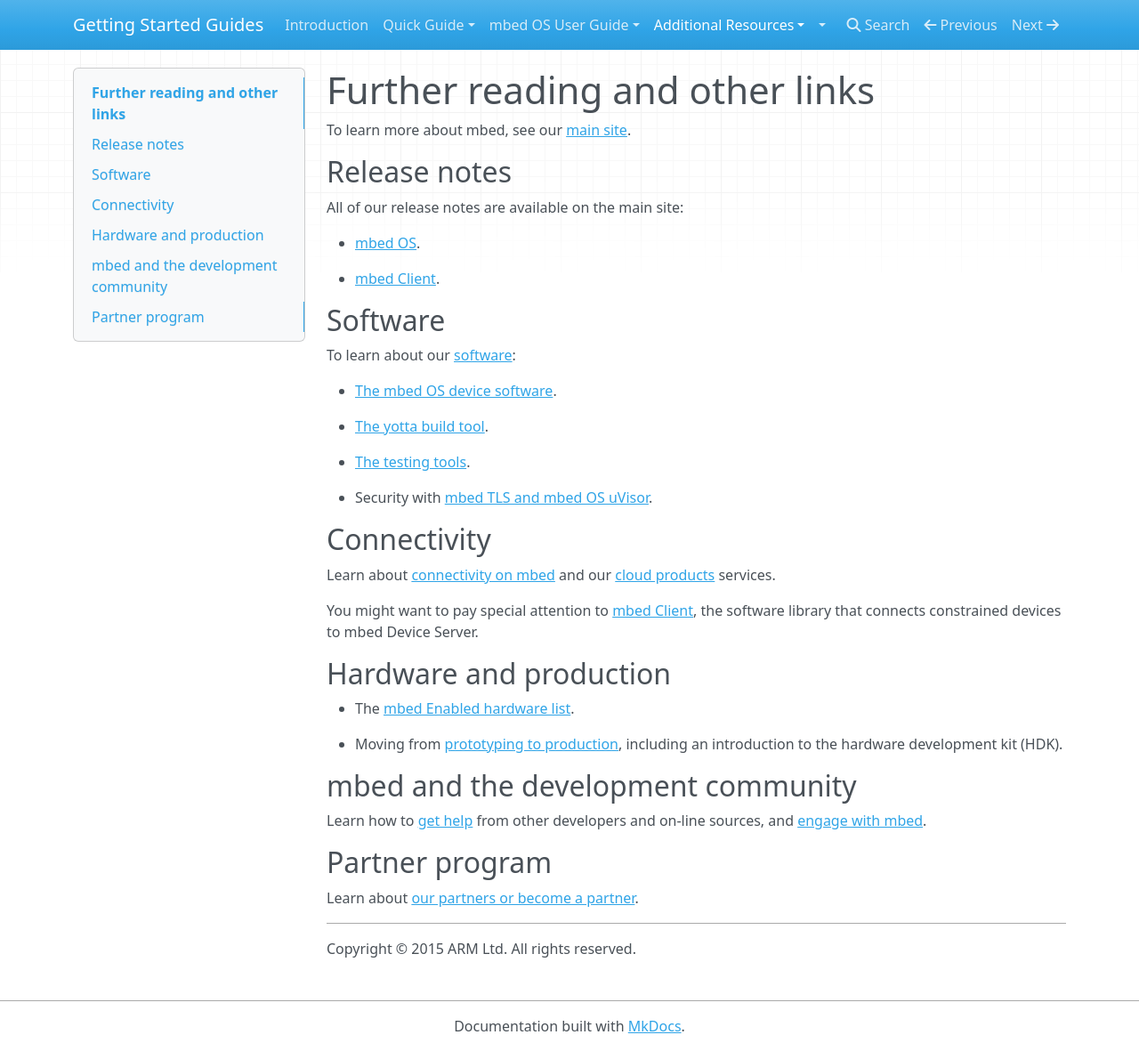
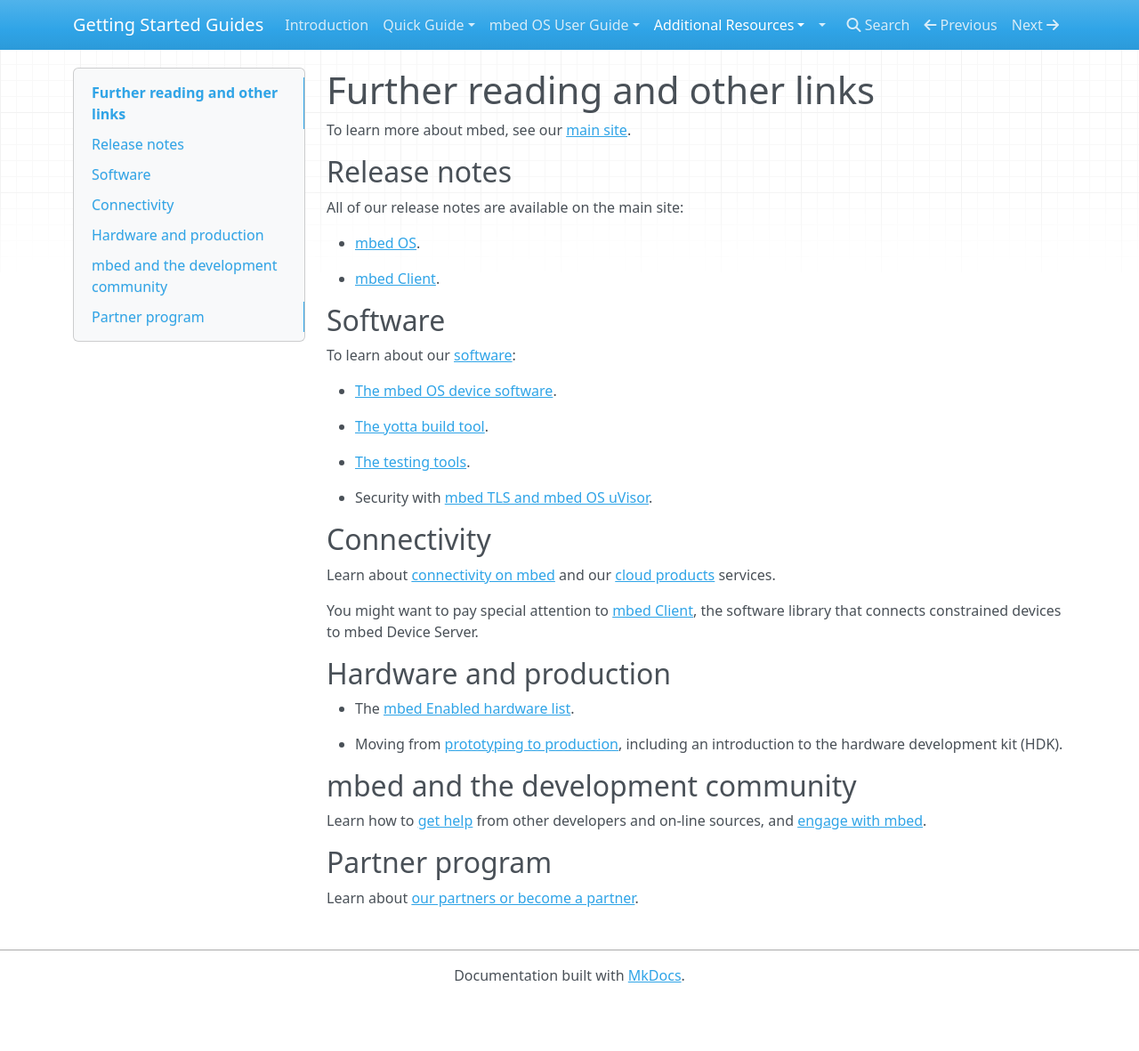
Before and after one commit to ARMmbed/GettingStartedmbedOS, an MkDocs documentation site: the page built from Docs/FurtherReading.md, in a window 1280 px wide and 1181 px high. Shown: the whole window at 89% size. Built offline with MkDocs 1.6.1, drawn with Linux system fonts in a browser that asks for light colours; nearby versions of some CDN libraries; old or Windows-style settings are respelled for this version of MkDocs.

Commit message:
Removing

```diff
--- a/Docs/FurtherReading.md
+++ b/Docs/FurtherReading.md
@@ -41,6 +41,3 @@ Learn how to [get help](http://mbed.com/en/development/community-help/) from oth
 ## Partner program
 
 Learn about [our partners or become a partner](http://mbed.com/en/partners/).
-
-______
-Copyright © 2015 ARM Ltd. All rights reserved.
```
